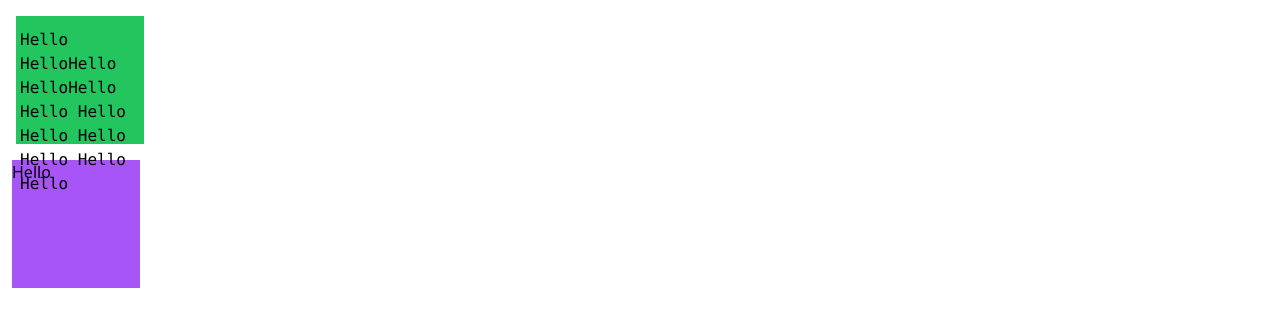
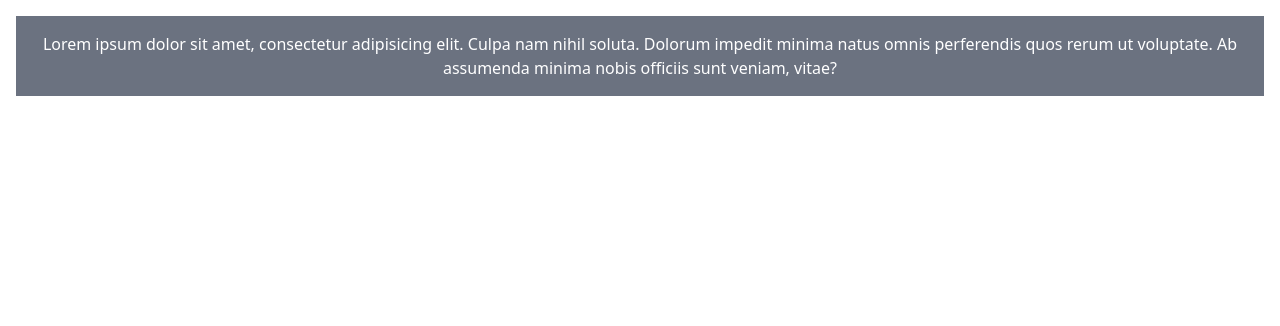
Before and after one commit to amm834/tailwind-scrimba, a website built with Vite: page index.html in a window 1280 px wide. Built offline with nearby package versions, Linux system fonts and the light colour scheme.

Commit message:
Using text-color, text-size and text-alignment

```diff
--- a/index.html
+++ b/index.html
@@ -8,11 +8,9 @@
 </head>
 <body>
 
-<div class="bg-green-500 w-32 h-32 m-4 pt-3 px-1 font-mono">Hello
-    HelloHello HelloHello Hello Hello Hello Hello Hello Hello Hello
-</div>
-<div class="bg-purple-500 w-32 h-32 mx-3">Hello</div>
-
+<p class="text-center bg-gray-500 text-white m-4 p-4 text-base">
+    Lorem ipsum dolor sit amet, consectetur adipisicing elit. Culpa nam nihil soluta. Dolorum impedit minima natus omnis perferendis quos rerum ut voluptate. Ab assumenda minima nobis officiis sunt veniam, vitae?
+</p>
 <script type="module" src="/main.js"></script>
 </body>
 </html>
```
